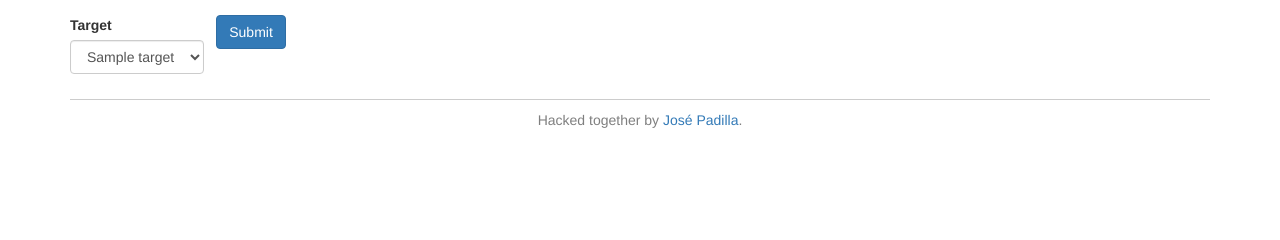
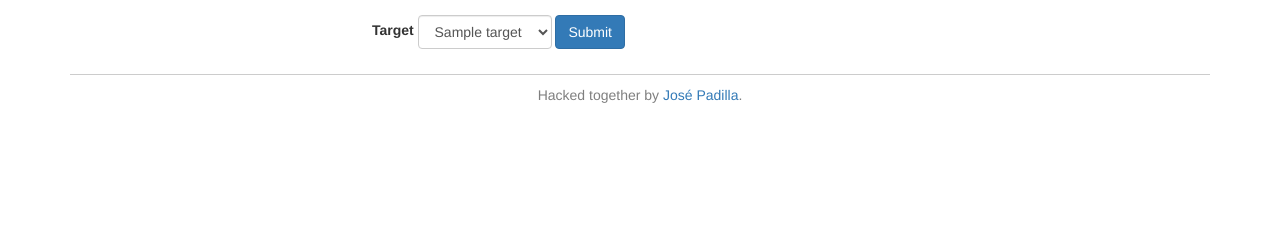
Before and after one commit to jpadilla/py-backwards-online, a Flask app: template templates/index.html in a window 1280 px wide. Shown: the part 530-770 px from the top of the page. Run offline with Flask 2, Linux system fonts and the light colour scheme; the template is opened without the code that fills it: most values are stand-ins (such as "Sample title", 1, 10 or a date in 2020); some libraries are stand-ins or nearby versions.

Commit message:
Tweak form controls

```diff
--- a/templates/index.html
+++ b/templates/index.html
@@ -76,22 +76,14 @@
               <div id="editor" class="ace_editor ace-monokai ace_dark">{{ source }}</div>
               <textarea class="source" name="source">{{ source }}</textarea>
             </div>
-            <div class="row">
-              <div class="col-md-3">
-                <div class="form-group form-inline">
+            <div class="form-group form-inline text-right">
               <label>Target</label>
               <select class="form-control" name="target">
                 {% for target in targets %}
                   <option value="{{ target }}" {% if selected_target == target %}selected{% endif %}>{{ target }}</option>
                 {% endfor %}
               </select>
-                </div>
-              </div>
-              <div class="col-md-9">
-                <div class="form-group form-inline">
               <button type="submit" class="btn btn-primary">Submit</button>
-                </div>
-              </div>
             </div>
           </form>
         </div>
```
Lines whose indentation alone changed are shown as unchanged.
